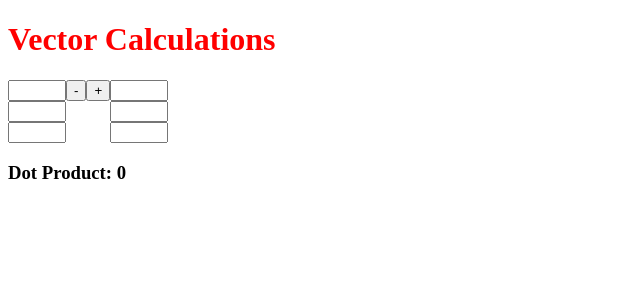
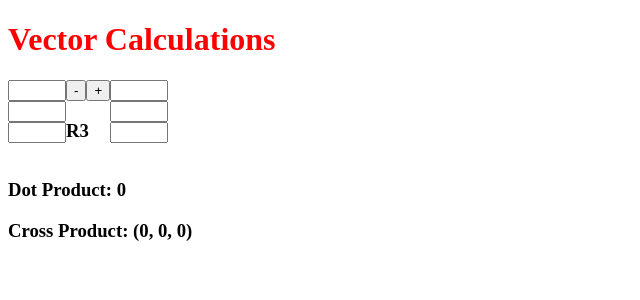
Before and after one commit to josephperez3/vector-calculations, a React (Create React App) app: page / in a window 1280 px wide. Shown: the top 300 px of the page, without its empty margins (0-640 px from the left). Built offline with nearby package versions, Linux system fonts and the light colour scheme.

Commit message:
added cross product functionality

```diff
--- a/src/App.js
+++ b/src/App.js
@@ -1,10 +1,11 @@
 import "./App.css";
 import Header from "./components/Header";
 import Vector from "./components/Vector";
-import DotProduct from "./components/DotProduct";
+import CalculationDisplay from "./components/CalculationDisplay";
 import VectorControl from "./components/VectorControl";
 import { useState, useEffect } from "react";
 import { stringToFrac, addFrac, multFrac, displayFrac } from "./Fractions";
+import { computeHeadingLevel } from "@testing-library/react";
 
 function App() {
   // default input boxes for v1
@@ -75,14 +76,52 @@ function App() {
     for (let i in inputBoxes1) {
       const component1 = stringToFrac(inputBoxes1[i].value);
       const component2 = stringToFrac(inputBoxes2[i].value);
+      if (!component1 || !component2) {
+        return "Please enter an integer or fraction a/b";
+      }
       const product = multFrac(component1, component2);
-      if (!product) {
-        return "Please enter an integer or fraction a/b";
-      } else {
-        sum = addFrac(sum, product);
-      }
+      sum = addFrac(sum, product);
     }
     return displayFrac(sum);
+  };
+
+  // finds cross product
+  const calculateCrossProduct = () => {
+    if (inputBoxes1.length !== 3) {
+      return "Only in R3";
+    } else {
+      const u1 = stringToFrac(inputBoxes1[0].value);
+      const u2 = stringToFrac(inputBoxes1[1].value);
+      const u3 = stringToFrac(inputBoxes1[2].value);
+      const v1 = stringToFrac(inputBoxes2[0].value);
+      const v2 = stringToFrac(inputBoxes2[1].value);
+      const v3 = stringToFrac(inputBoxes2[2].value);
+      if (!u1 || !u2 || !u3 || !v1 || !v2 || !v3) {
+        return "Please enter an integer or fraction a/b";
+      }
+      // x component
+      const u2v3 = multFrac(u2, v3);
+      const u3v2 = multFrac([-1, 1], multFrac(u3, v2));
+      const x = addFrac(u2v3, u3v2);
+      // y component
+      const u1v3 = multFrac([-1, 1], multFrac(u1, v3));
+      const u3v1 = multFrac(u3, v1);
+      const y = addFrac(u1v3, u3v1);
+      // z component
+      const u1v2 = multFrac(u1, v2);
+      const u2v1 = multFrac([-1, 1], multFrac(u2, v1));
+      const z = addFrac(u1v2, u2v1);
+
+      return (
+        "(" +
+        displayFrac(x) +
+        ", " +
+        displayFrac(y) +
+        ", " +
+        displayFrac(z) +
+        ")"
+      );
+    }
   };
 
   return (
@@ -94,14 +133,22 @@ function App() {
           setInputBoxes={setInputBoxes1}
           onUpdate={updateBox}
         />
-        <VectorControl addBox={addBoxes} deleteBox={deleteBoxes} />
+        <VectorControl
+          addBox={addBoxes}
+          deleteBox={deleteBoxes}
+          dimension={inputBoxes1.length}
+        />
         <Vector
           inputBoxes={inputBoxes2}
           setInputBoxes={setInputBoxes2}
           onUpdate={updateBox}
         />
       </div>
-      <DotProduct product={calculateDotProduct()} />
+      <CalculationDisplay name={"Dot Product"} value={calculateDotProduct()} />
+      <CalculationDisplay
+        name={"Cross Product"}
+        value={calculateCrossProduct()}
+      />
     </>
   );
 }
--- a/src/Fractions.js
+++ b/src/Fractions.js
@@ -3,9 +3,6 @@ export const addFrac = (frac1, frac2) => {
   let denom1 = frac1[1];
   let num2 = frac2[0];
   let denom2 = frac2[1];
-  if (!validFrac(frac1) || !validFrac(frac2)) {
-    return false;
-  }
   const finalNum = num1 * denom2 + num2 * denom1;
   const finalDenom = denom1 * denom2;
   return reduceFrac([finalNum, finalDenom]);
@@ -30,16 +27,13 @@ export const multFrac = (frac1, frac2) => {
   const denom1 = frac1[1];
   const num2 = frac2[0];
   const denom2 = frac2[1];
-  if (!validFrac(frac1) || !validFrac(frac2)) {
-    return false;
-  }
   const fracProduct = [num1 * num2, denom1 * denom2];
   return reduceFrac(fracProduct);
 };
 
 const reduceFrac = (frac) => {
-  const num = frac[0];
-  const denom = frac[1];
+  let num = frac[0];
+  let denom = frac[1];
   if (num % denom === 0) {
     return [num / denom, 1];
   } else {
@@ -53,8 +47,12 @@ const reduceFrac = (frac) => {
 };
 
 export const displayFrac = (frac) => {
-  const num = frac[0];
-  const denom = frac[1];
+  let num = frac[0];
+  let denom = frac[1];
+  if (denom < 0 && num > 0) {
+    num *= -1;
+    denom *= -1;
+  }
   if (denom == 1) {
     return String(num);
   } else {
@@ -62,16 +60,26 @@ export const displayFrac = (frac) => {
   }
 };
 
+// do fraction check in here!!! (check if NaN, denom = 0, decimal)
 export const stringToFrac = (frac) => {
   frac = String(frac);
+  if (frac.indexOf(".") >= 0) {
+    return false;
+  }
   const split = frac.split("/");
   let num = parseInt(split[0], 10);
   let denom = parseInt(split[1], 10);
   if (frac === "") {
     return [0, 1];
   }
+  if ((frac.match(/\-/g) || []).length === frac.length) {
+    return [0, 1];
+  }
   if (isNaN(denom)) {
-    return [num, 1];
+    denom = 1;
+  }
+  if (!validFrac([num, denom])) {
+    return false;
   }
   return [num, denom];
 };
--- /dev/null
+++ b/src/components/CalculationDisplay.jsx
@@ -0,0 +1,11 @@
+const CalculationDisplay = ({ name, value }) => {
+  return (
+    <div>
+      <h3>
+        {name}: {value}
+      </h3>
+    </div>
+  );
+};
+
+export default CalculationDisplay;
--- a/src/components/DotProduct.jsx
+++ /dev/null
@@ -1,9 +0,0 @@
-const DotProduct = ({ product }) => {
-  return (
-    <div>
-      <h3>Dot Product: {product}</h3>
-    </div>
-  )
-}
-
-export default DotProduct
--- a/src/components/VectorControl.jsx
+++ b/src/components/VectorControl.jsx
@@ -1,10 +1,11 @@
-const VectorControl = ({ addBox, deleteBox }) => {
+const VectorControl = ({ addBox, deleteBox, dimension }) => {
   return (
     <div>
       <button onClick={deleteBox}>-</button>
       <button onClick={addBox}>+</button>
+      <h3>R{dimension}</h3>
     </div>
-  )
-}
+  );
+};
 
-export default VectorControl
+export default VectorControl;
```
Also changed, not shown: 1 other file (tests, documents, lock files or other folders).
